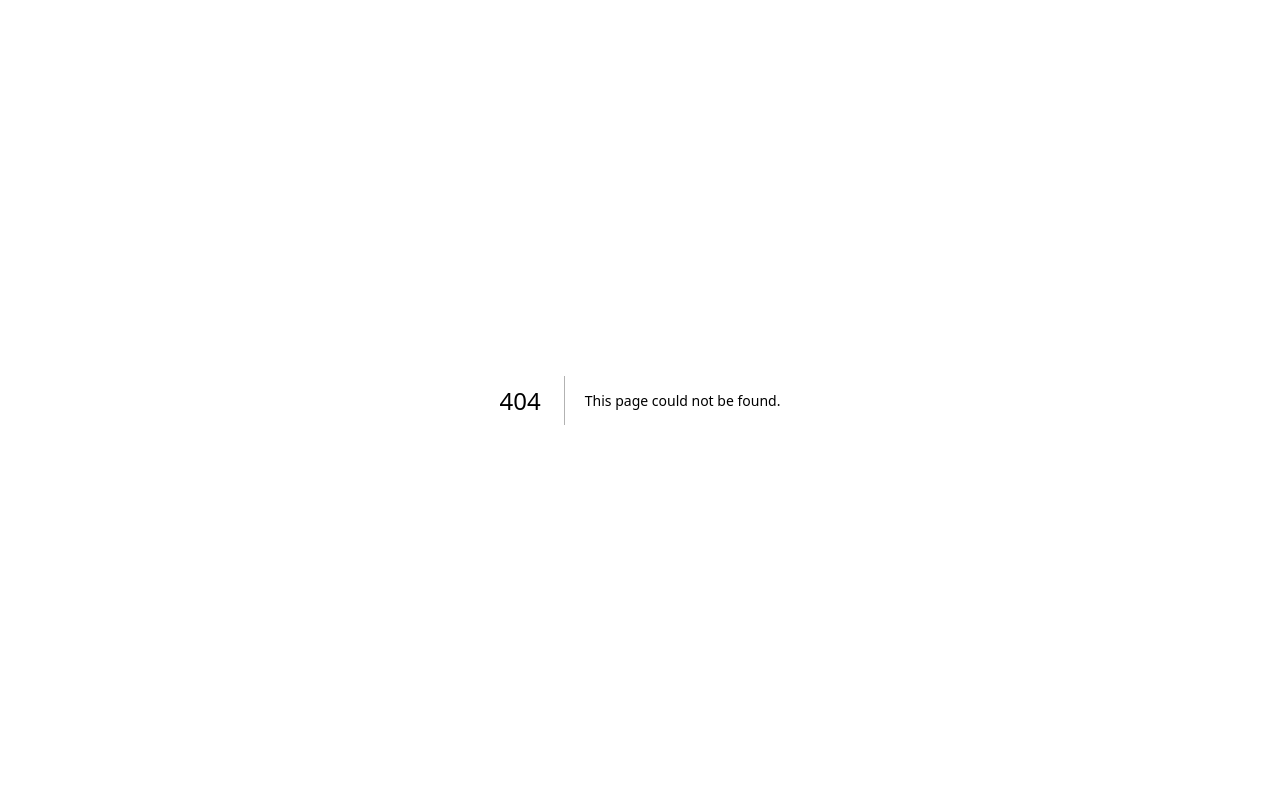
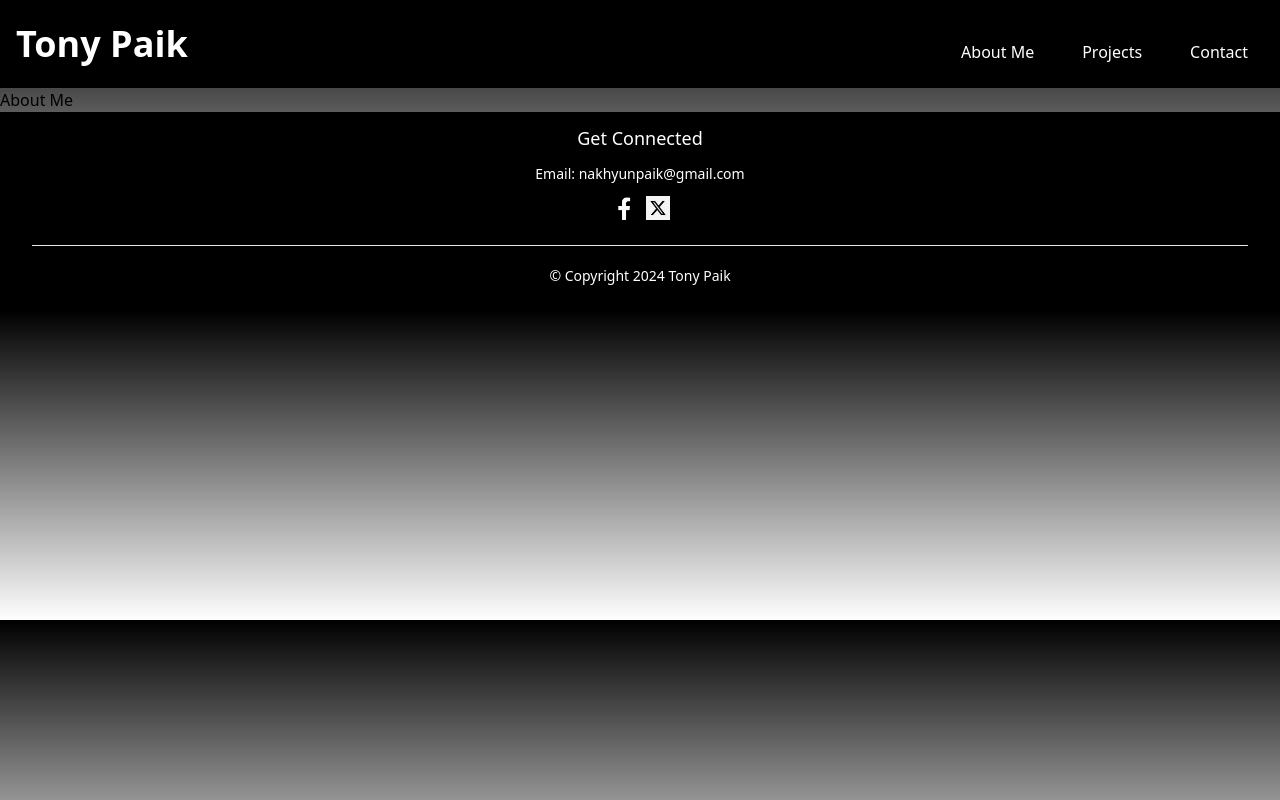
Before and after one commit to npaik/portfolio, a Next.js app: page /AboutMe in a window 1280 px wide. Before the commit this address had no page. Built offline with nearby package versions, Linux system fonts and the light colour scheme.

Commit message:
basic routes

```diff
--- /dev/null
+++ b/src/app/AboutMe/page.tsx
@@ -0,0 +1,7 @@
+export default async function AboutMePage() {
+  return (
+    <div>
+      <h3>About Me</h3>
+    </div>
+  );
+}
--- /dev/null
+++ b/src/app/Contact/page.tsx
@@ -0,0 +1,7 @@
+export default async function ContactPage() {
+  return (
+    <div>
+      <h3>Contact</h3>
+    </div>
+  );
+}
--- /dev/null
+++ b/src/app/Projects/page.tsx
@@ -0,0 +1,7 @@
+export default async function ProjectsPage() {
+  return (
+    <div>
+      <h3>Projects</h3>
+    </div>
+  );
+}
--- a/src/app/layout.tsx
+++ b/src/app/layout.tsx
@@ -1,8 +1,11 @@
+import "./globals.css";
 import type { Metadata } from "next";
 import { Inter } from "next/font/google";
-import "./globals.css";
+import Link from "next/link";
 
 const inter = Inter({ subsets: ["latin"] });
+
+import NavBar from "./navbar";
 
 export const metadata: Metadata = {
   title: "Create Next App",
@@ -11,12 +14,49 @@ export const metadata: Metadata = {
 
 export default function RootLayout({
   children,
-}: Readonly<{
+}: {
   children: React.ReactNode;
-}>) {
+}) {
   return (
     <html lang="en">
-      <body className={inter.className}>{children}</body>
+      <body className="relative bg-black text-black dark:bg-black dark:text-white">
+        <header className="relative bg-black text-black dark:bg-black dark:text-white">
+          <NavBar />
+        </header>
+        <main className="lg:p-0 mx-auto max-w-7xl">{children}</main>
+        <footer className="relative bg-black text-white dark:bg-black dark:text-white">
+          <div className="max-w-7xl mx-auto px-4 sm:px-6 lg:px-8">
+            <div className="py-3 md:grid-cols-3 gap-8 text-sm text-center">
+              <div>
+                <h4 className="mb-3 text-lg">Get Connected</h4>
+                <p className="pb-2">Email: nakhyunpaik@gmail.com</p>
+                <a
+                  href="https://www.github.com/npaik"
+                  className="inline-block ml-1 mr-1"
+                  target="_blank"
+                  rel="noopener noreferrer"
+                >
+                  <img src="/FacebookLogo.png" alt="Facebook" className="h-7" />
+                </a>
+
+                <a
+                  href="https://www.linkedin.com/in/npaik/"
+                  className="inline-block ml-1 mr-1"
+                  target="_blank"
+                  rel="noopener noreferrer"
+                >
+                  <img src="/XLogo.jpg" alt="Twitter" className="h-6" />
+                </a>
+              </div>
+            </div>
+            <div className="border-t border-[#f8e8bb] pt-2 mt-2">
+              <p className="text-center text-sm pb-6 pt-3">
+                © Copyright 2024 Tony Paik
+              </p>
+            </div>
+          </div>
+        </footer>
+      </body>
     </html>
   );
 }
--- /dev/null
+++ b/src/app/navbar.tsx
@@ -0,0 +1,31 @@
+import Link from "next/link";
+
+export default async function NavBar({ className }: { className?: string }) {
+  return (
+    <nav className="container mx-auto flex items-center justify-between p-4">
+      <Link className="text-4xl font-bold text-white" href="/">
+        Tony Paik
+      </Link>
+      <div className="flex items-center space-x-4">
+        <Link
+          className="mt-4 ml-4 inline-block bg-black text-white py-2 px-4 rounded hover:bg-gray-600 transition duration-300"
+          href="/AboutMe"
+        >
+          About Me
+        </Link>
+        <Link
+          href="/Projects"
+          className="mt-4 ml-4 inline-block bg-black text-white py-2 px-4 rounded hover:bg-gray-600 transition duration-300"
+        >
+          Projects
+        </Link>
+        <Link
+          href="/Contact"
+          className="mt-4 inline-block bg-black text-white py-2 px-4 rounded hover:bg-gray-600 transition duration-300"
+        >
+          Contact
+        </Link>
+      </div>
+    </nav>
+  );
+}
--- /dev/null
+++ b/src/app/not-found.tsx
@@ -0,0 +1,7 @@
+export default function NotFound() {
+  return (
+    <div>
+      <h2>Not Found</h2>
+    </div>
+  )
+}
```
Also changed, not shown: public/FacebookLogo.png (added), public/XLogo.jpg (added).
